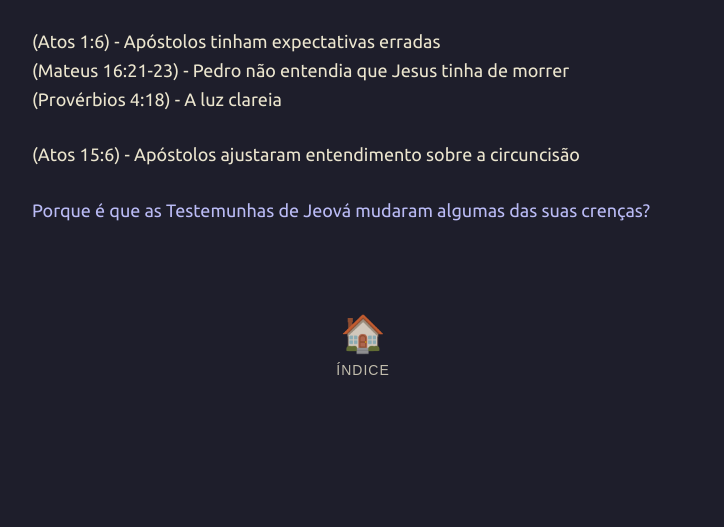
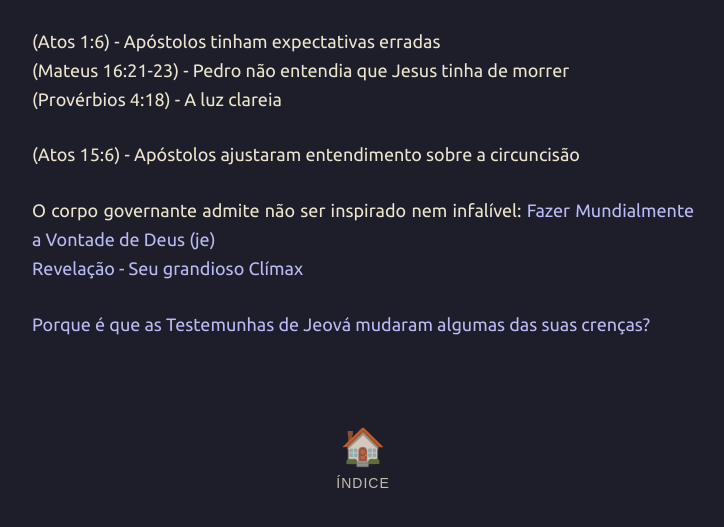
Before and after one commit to joaquim-capitao/jw, a Jekyll site: the page built from assuntos/ajustes-no-entendimento.md, in a window 1280 px wide. Shown: the top 527 px of the page, without its empty margins (277-1001 px from the left). Built offline with Jekyll 4.4.1, drawn with Linux system fonts in a browser that asks for light colours; our own code applies the rules of GitHub Pages for plain Markdown files.

Commit message:
Add clarification on Governing Body's inspiration status
Added a note about the Governing Body's admission of not being inspired or infallible, along with relevant links.

```diff
--- a/assuntos/ajustes-no-entendimento.md
+++ b/assuntos/ajustes-no-entendimento.md
@@ -4,4 +4,8 @@
 
 (Atos 15:6) - Apóstolos ajustaram entendimento sobre a circuncisão
 
+O corpo governante admite não ser inspirado nem infalível:
+[Fazer Mundialmente a Vontade de Deus (je)](https://www.jw.org/finder?wtlocale=T&docid=1101986011&srctype=wol&srcid=share&par=5)
+[Revelação - Seu grandioso Clímax](https://wol.jw.org/pt/wol/d/r5/lp-t/1101988002#:~:text=N%C3%A3o%20se%20afirma%20que%20as%20explica%C3%A7%C3%B5es%20nesta%20publica%C3%A7%C3%A3o%20sejam%20infal%C3%ADveis.)
+
 [Porque é que as Testemunhas de Jeová mudaram algumas das suas crenças?](https://www.jw.org/pt-pt/testemunhas-de-jeova/perguntas-frequentes/jw-crencas-mudar/)
```
